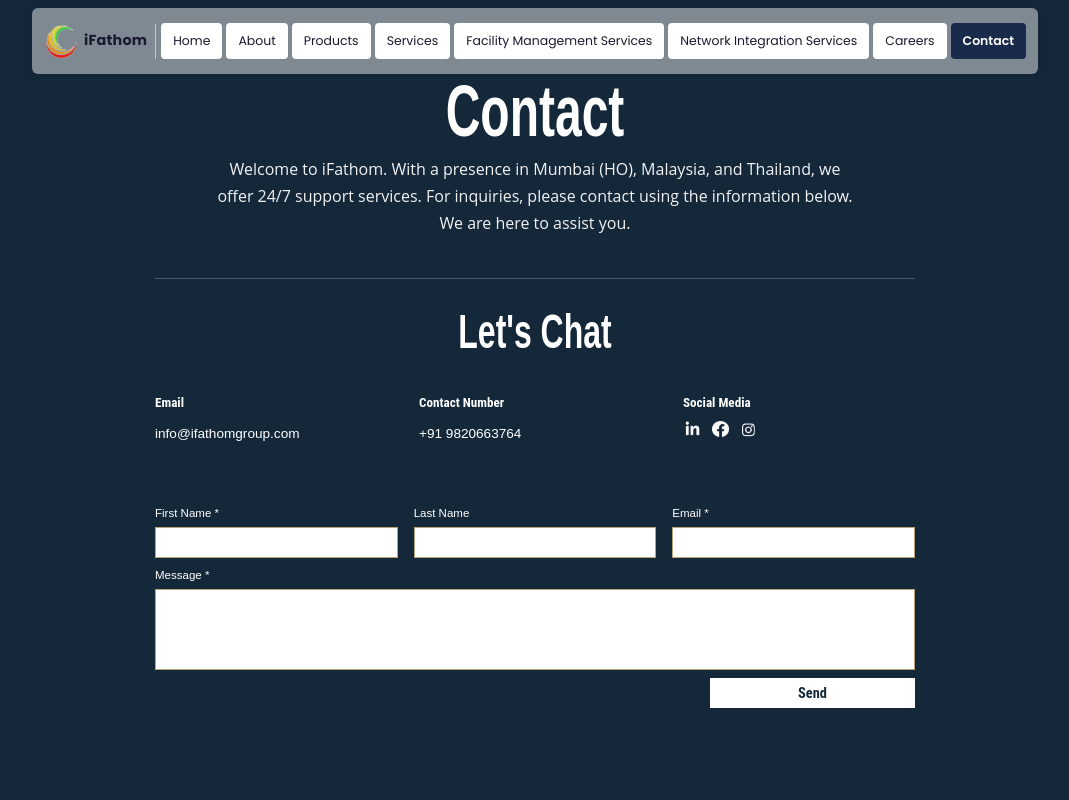
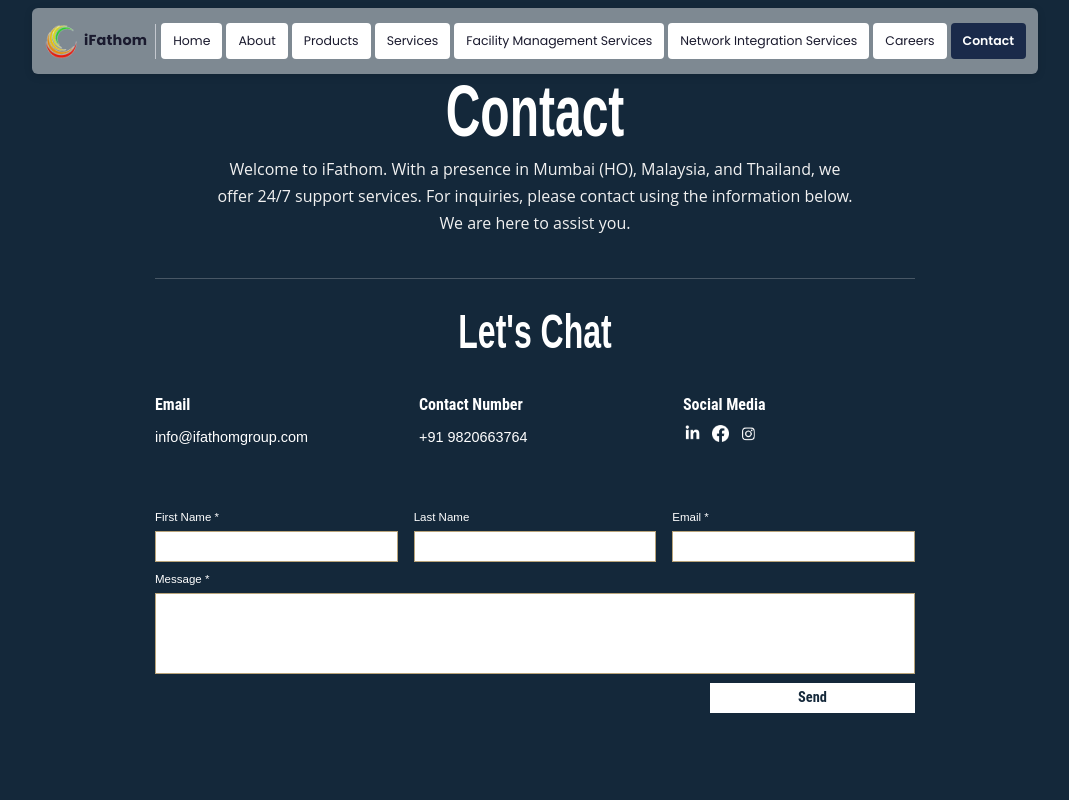
Before and after one commit to sakshikarmukale-hub/iFathom, a React (Vite) app: page /contact in a window 1280 px wide. Shown: the top 800 px of the page, without its empty margins (105-1174 px from the left). Built offline with nearby package versions, Linux system fonts and the light colour scheme.

Commit message:
UI Update

```diff
--- a/src/pages/About.jsx
+++ b/src/pages/About.jsx
@@ -173,7 +173,7 @@
             sx={{
               color: colors.white,
               fontWeight: 800,
-              fontSize: { xs: "1.6rem", sm: "2rem", md: "3.6rem" },
+              fontSize: { xs: "1.5rem", sm: "2rem", md: "4rem" },
               fontFamily: "anton, sans-serif",
               lineHeight: 1.2,
               textShadow: "0 2px 12px rgba(0,0,0,0.5)",
--- a/src/pages/Contact.jsx
+++ b/src/pages/Contact.jsx
@@ -181,8 +181,8 @@
                 color: "#ffffff",
                 fontFamily:
                   "'Roboto Condensed', 'Arial Narrow', Arial, sans-serif",
-                fontWeight: 800,
-                fontSize: "0.82rem",
+                fontWeight: 900,
+                fontSize: "1rem",
                 mb: 1,
               }}
             >
@@ -196,10 +196,7 @@
                 color: "#ffffff",
                 textDecoration: "none",
                 fontFamily: "Arial, sans-serif",
-                fontSize: "0.85rem",
-                "&:hover": {
-                  textDecoration: "underline",
-                },
+                fontSize: "0.90rem",
               }}
             >
               info@ifathomgroup.com
@@ -214,8 +211,8 @@
                 color: "#ffffff",
                 fontFamily:
                   "'Roboto Condensed', 'Arial Narrow', Arial, sans-serif",
-                fontWeight: 800,
-                fontSize: "0.82rem",
+                fontWeight: 900,
+                fontSize: "1rem",
                 mb: 1,
               }}
             >
@@ -229,10 +226,7 @@
                 color: "#ffffff",
                 textDecoration: "none",
                 fontFamily: "Arial, sans-serif",
-                fontSize: "0.85rem",
-                "&:hover": {
-                  textDecoration: "underline",
-                },
+                fontSize: "0.90rem",
               }}
             >
               +91 9820663764
@@ -247,8 +241,8 @@
                 color: "#ffffff",
                 fontFamily:
                   "'Roboto Condensed', 'Arial Narrow', Arial, sans-serif",
-                fontWeight: 800,
-                fontSize: "0.82rem",
+                fontWeight: 900,
+                fontSize: "1rem",
                 mb: 0.8,
               }}
             >
--- a/src/pages/FacilityManagementServices.jsx
+++ b/src/pages/FacilityManagementServices.jsx
@@ -143,7 +143,7 @@
             sx={{
               color: colors.white,
               fontWeight: 800,
-      fontSize: { xs: "1.3rem", sm: "1.7rem", md: "3.5rem" },
+              fontSize: { xs: "1.5rem", sm: "2rem", md: "4rem" },
               fontFamily: "'Poppins', sans-serif",
               lineHeight: 1.15,
               mb: 1.5,
--- a/src/pages/Home.jsx
+++ b/src/pages/Home.jsx
@@ -7,6 +7,7 @@
 import expertiseProgramming from "../assets/home-expertise-programming.png";
 import expertiseServices from "../assets/home-expertise-services.png";
 import expertiseFms from "../assets/home-expertise-fms.png";
+import { Scale } from "@mui/icons-material";
 
 const HERO_BG = heroBg;
 
@@ -150,7 +151,7 @@
               sx={{
                 color: colors.white,
                 fontWeight: 800,
-                fontSize: { xs: "1.6rem", sm: "2rem", md: "2.4rem" },
+                fontSize: { xs: "1.6rem", sm: "2rem", md: "2rem" },
                 lineHeight: 1.1,
                 letterSpacing: "-3px",
                 mb: 1,
@@ -167,11 +168,12 @@
               sx={{
                 color: colors.white,
                 fontWeight: 500,
-                fontSize: { xs: "1rem", sm: "1.1rem", md: "1.25rem" },
+                fontSize: { xs: "1rem", sm: "1.1rem", md: "1.44rem" },
                 lineHeight: 1.5,
                 mb: 2.5,
                 textTransform: "uppercase",
                 letterSpacing: 0.9,
+                //transform: Scale(2.1),
                 fontFamily: "open sans, sans-serif",
                 textShadow: "0 2px 8px rgba(0,0,0,0.4)",
               }}
@@ -184,6 +186,7 @@
                 fontSize: { xs: "0.82rem", sm: "0.98rem" },
                 lineHeight: 1.65,
                 mb: 3.5,
+                fontWeight: 500,
                 maxWidth: 900,
                 fontFamily: "open sans, sans-serif",
                 textShadow: "0 1px 4px rgba(0,0,0,0.5)",
@@ -199,7 +202,7 @@
               sx={{
                 backgroundColor: colors.accent,
                 color: colors.white,
-                fontWeight: 600,
+                fontWeight: 500,
                 px: 3,
                 py: 1,
                 borderRadius: "8px",
@@ -341,7 +344,7 @@
                 inset: 0,
                 width: "80%",
                 height: "80%",
-                mt:8,
+                mt: 8,
                 pointerEvents: "none",
 
                 "@keyframes rotateCW": {
@@ -375,7 +378,7 @@
                 top: "22%",
                 width: "80%",
                 height: "80%",
-                mt:1,
+                mt: 1,
                 pointerEvents: "none",
 
                 "@keyframes rotateCCW": {
@@ -540,9 +543,9 @@
                       height: { xs: 130, md: 150 },
                       objectFit: "cover",
                       display: "block",
-                      py:1,
-                      px:1,
-                      borderRadius:4,
+                      py: 1,
+                      px: 1,
+                      borderRadius: 4,
                     }}
                   />
 
@@ -553,7 +556,7 @@
                       flexGrow: 1,
                       display: "flex",
                       flexDirection: "column",
-                      height:250,
+                      height: 250,
                     }}
                   >
                     <Typography
@@ -575,13 +578,13 @@
                       sx={{
                         color: colors.navy,
                         fontSize: { xs: "0.78rem", md: "0.82rem" },
-                        mt:4,
+                        mt: 4,
                         lineHeight: 1.25,
                         mb: 2,
                         fontFamily: "'Open Sans', sans-serif",
                         flexGrow: 1,
                         transform: "scaleY(1.5)",
-                        letterSpacing:0.7,
+                        letterSpacing: 0.7,
                       }}
                     >
                       {item.description}
@@ -594,10 +597,10 @@
                         to={item.to}
                         variant="outlined"
                         sx={{
-                          backgroundColor:colors.navy,
+                          backgroundColor: colors.navy,
                           borderColor: colors.navy,
                           color: colors.white,
-                          fontWeight: 600,
+                          fontWeight: 500,
                           fontSize: "0.75rem",
                           textTransform: "none",
                           px: 3,
--- a/src/pages/NetworkIntegrationServices.jsx
+++ b/src/pages/NetworkIntegrationServices.jsx
@@ -120,16 +120,16 @@
 
             display: "flex",
             flexDirection: "column",
-            alignItems: "flex-start",
+            alignItems: "center",
             justifyContent: "center",
-            textAlign: "left",
+            textAlign: "center",
           }}
         >
           <Typography
             sx={{
               color: colors.white,
               fontWeight: 800,
-              fontSize: { xs: "1.4rem", sm: "1.8rem", md: "3.5rem" },
+              fontSize: { xs: "1.5rem", sm: "2rem", md: "4rem" },
               fontFamily: "'Poppins', sans-serif",
               lineHeight: 1.15,
               mb: 1.5,
@@ -144,7 +144,7 @@
               color: "rgba(255,255,255,0.88)",
               fontSize: { xs: "0.75rem", sm: "0.82rem", md: "1rem" },
               lineHeight: 1.65,
-              textAlign: "left",
+              textAlign: "center",
               textShadow: "0 1px 6px rgba(0,0,0,0.5)",
               maxWidth: 700,
             }}
--- a/src/pages/Products.jsx
+++ b/src/pages/Products.jsx
@@ -132,7 +132,7 @@
             sx={{
               color: colors.white,
               fontWeight: 800,
-              fontSize: { xs: "1.6rem", sm: "2rem", md: "3.6rem" },
+              fontSize: { xs: "1.5rem", sm: "2rem", md: "4rem" },
               fontFamily: "anton, sans-serif",
               lineHeight: 1.2,
               textShadow: "0 2px 12px rgba(0,0,0,0.5)",
--- a/src/pages/Services.jsx
+++ b/src/pages/Services.jsx
@@ -142,7 +142,7 @@
             sx={{
               color: colors.white,
               fontWeight: 800,
-              fontSize: { xs: "1.6rem", sm: "2rem", md: "3.6rem" },
+              fontSize: { xs: "1.5rem", sm: "2rem", md: "4rem" },
               fontFamily: "anton, sans-serif",
               lineHeight: 1.2,
               textShadow: "0 2px 12px rgba(0,0,0,0.5)",
@@ -165,8 +165,8 @@
               ml: { xs: 0, sm: 15, md: 33 },
               mt: 5,
               transform: "scaleY(1.2)",
-              maxWidth:700,
-              letterSpacing:1,
+              maxWidth: 700,
+              letterSpacing: 1,
             }}
           >
             Welcome to iFathom, your partner for optimal and cost-effective IT
```
Lines whose indentation alone changed are shown as unchanged.
